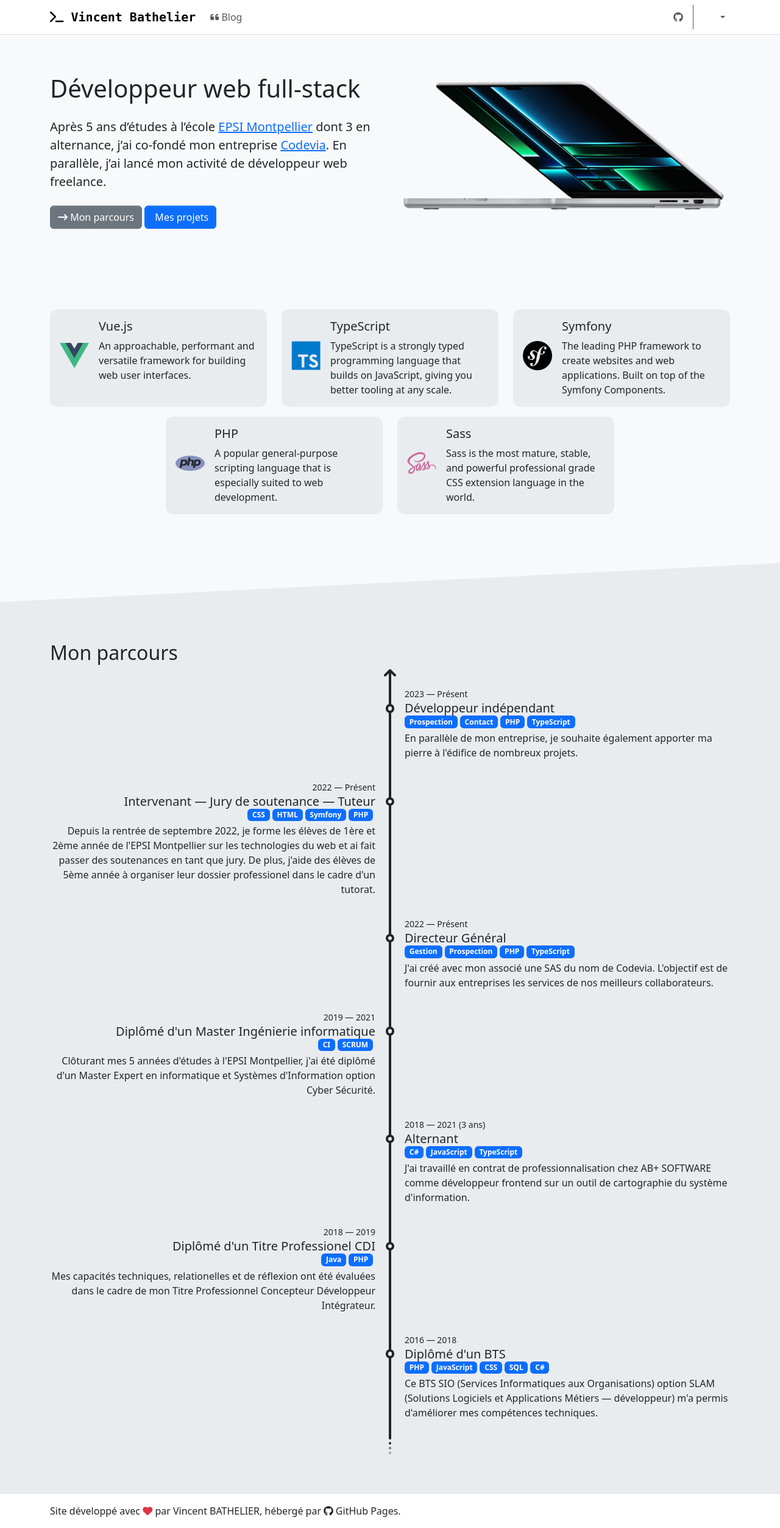
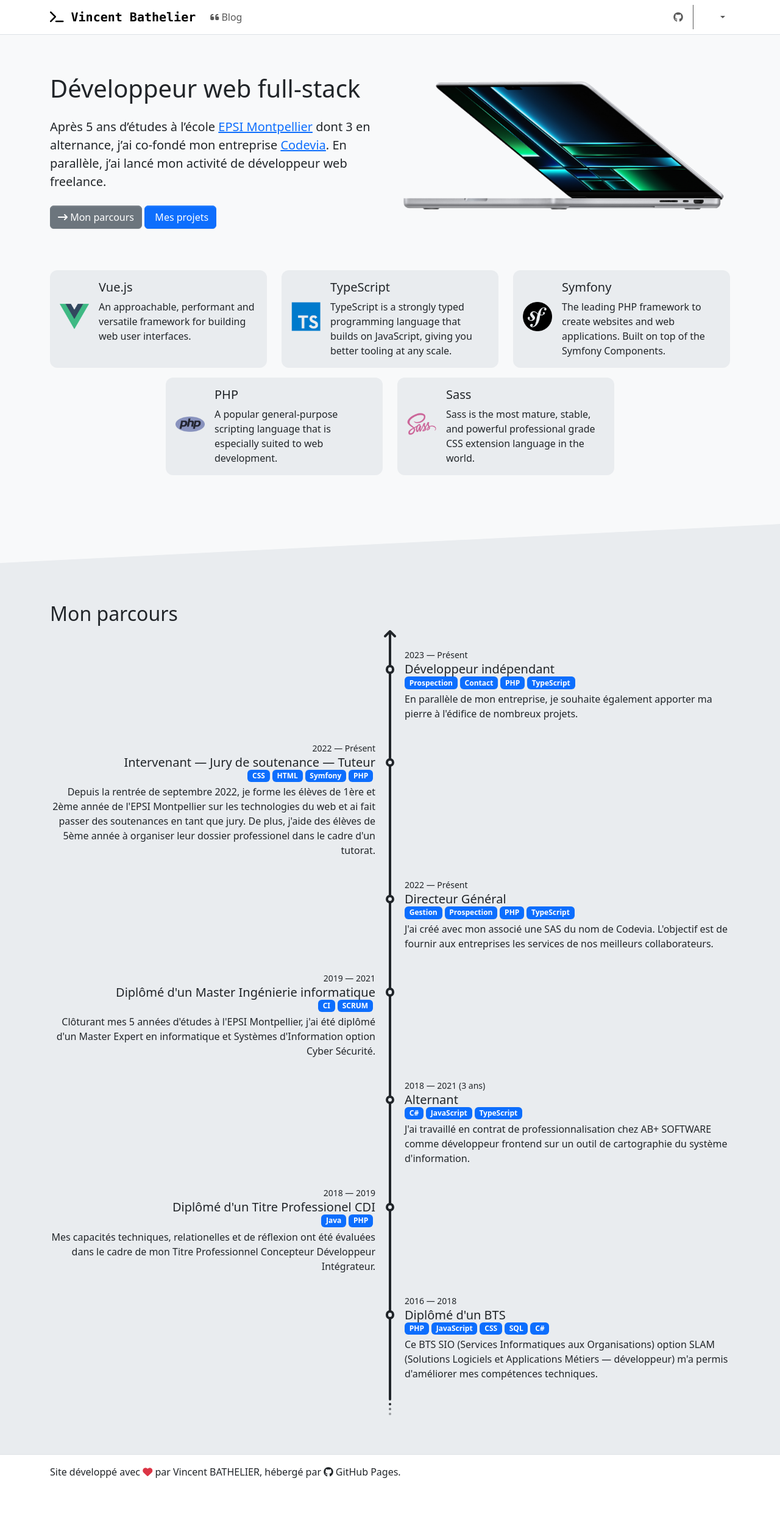
Before and after one commit to d9beuD/d9beud.com, a Jekyll site: the page built from docs/index.md, in a window 1280 px wide. Shown: the whole page at 61% size. Built offline with Jekyll 4.4.1, drawn with Linux system fonts in a browser that asks for light colours; nearby versions of some CDN libraries; after the commit the page ends 2441 px from its top, so only the background shows below that.

Commit message:
Remove unnecessary padding between sections

```diff
--- a/docs/_sass/_main.scss
+++ b/docs/_sass/_main.scss
@@ -36,6 +36,10 @@ main {
 
 .section {
   padding: $spacer * 4 0;
+
+  +.section:not(.section-highlight) {
+    padding-top: 0;
+  }
 
   &.section-highlight {
     background-color: var(--bs-secondary-bg);
```
